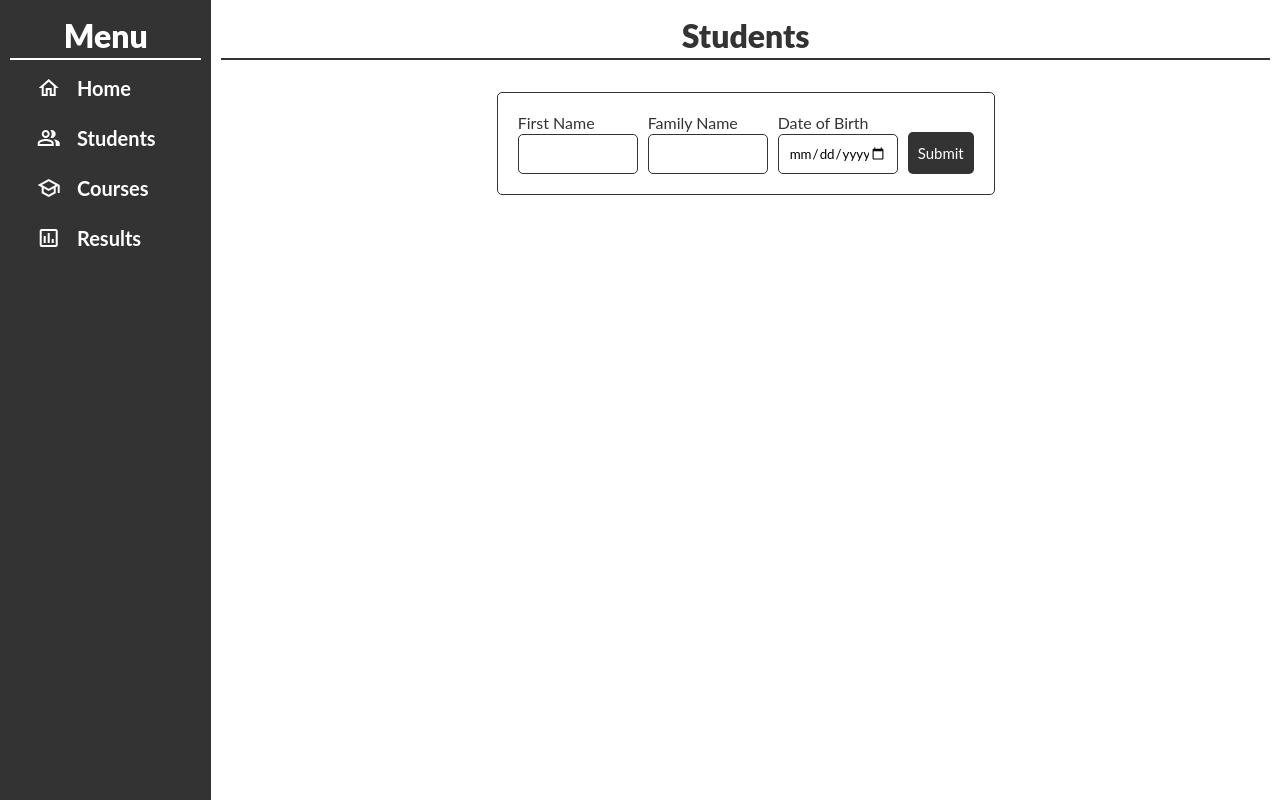
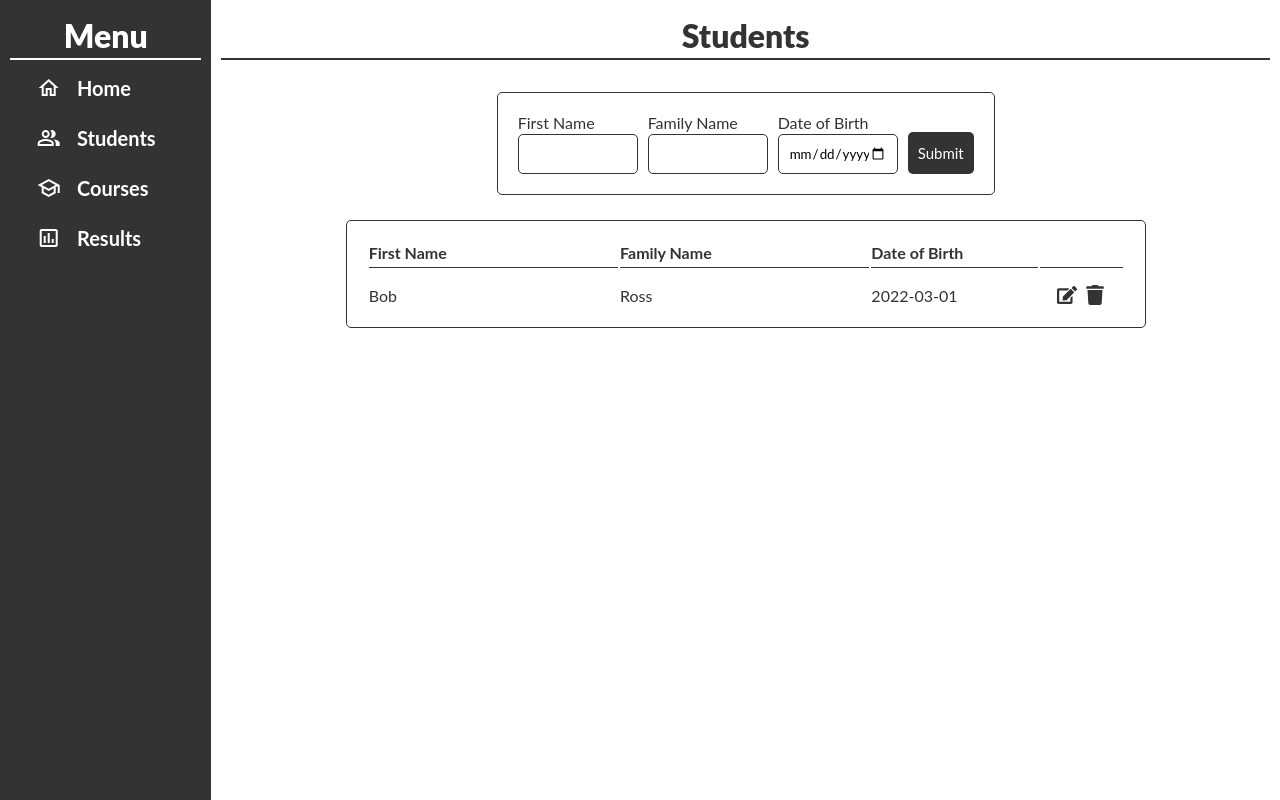
Before and after one commit to Zavista/student-system, a React (Vite) app in the folder frontend/: page /students in a window 1280 px wide. Built offline with nearby package versions, Linux system fonts and the light colour scheme.

Commit message:
Added StudentGrid

```diff
--- a/frontend/pages/Students.jsx
+++ b/frontend/pages/Students.jsx
@@ -1,6 +1,7 @@
 import Navbar from "../components/Navbar";
 import styled from "styled-components";
 import StudentForm from "../components/StudentForm";
+import StudentGrid from "../components/StudentGrid";
 
 const Wrapper = styled.div`
   width: 100%;
@@ -41,6 +42,7 @@ const Students = () => {
       <Container>
         <Top>Students</Top>
         <StudentForm></StudentForm>
+        <StudentGrid></StudentGrid>
       </Container>
     </Wrapper>
   );
```
